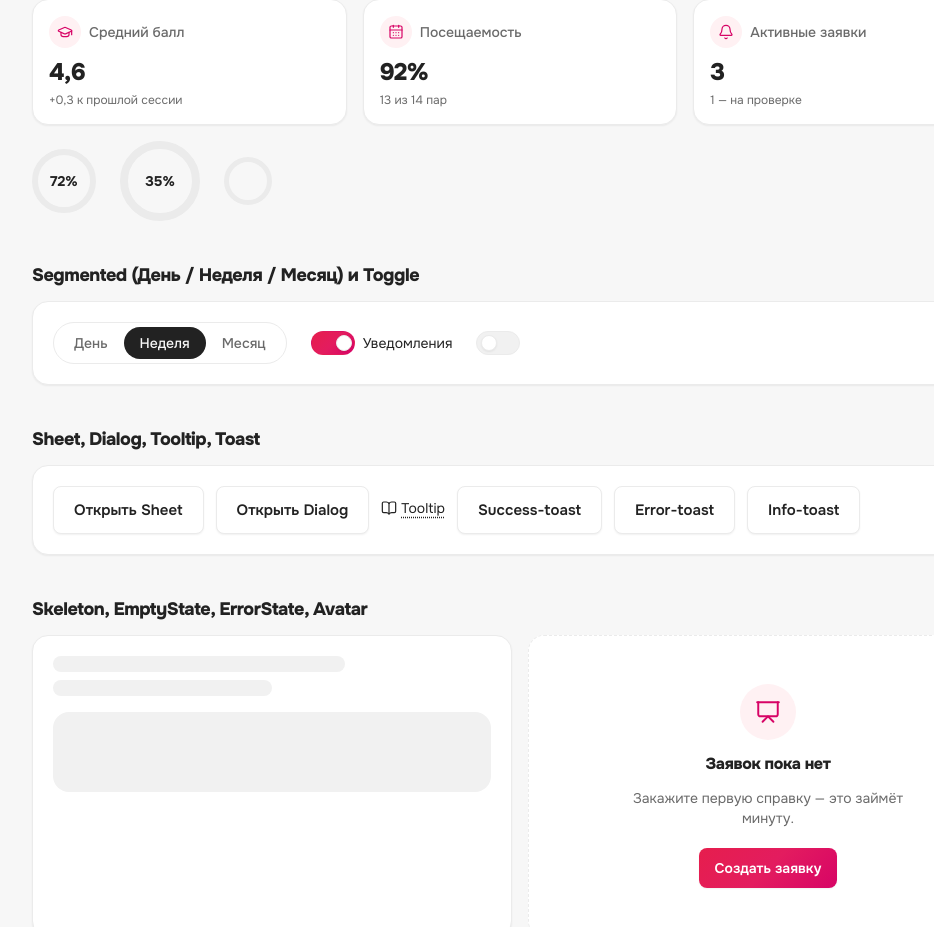
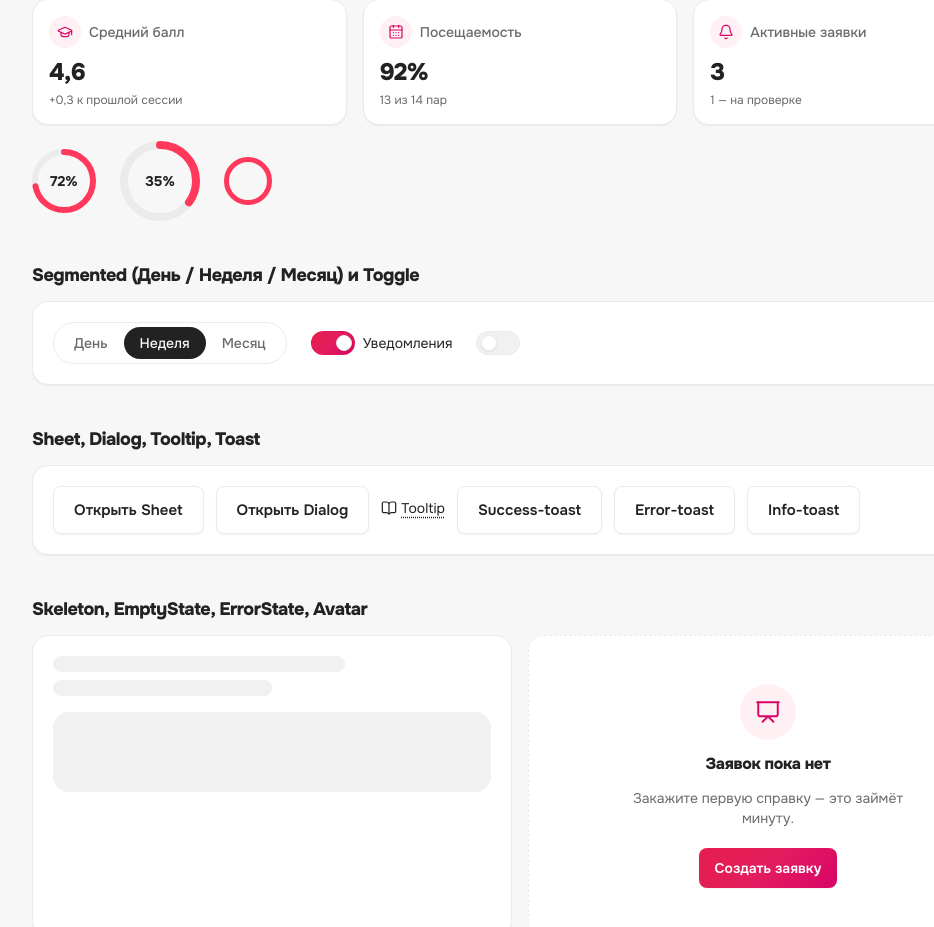
Before and after one commit to Fighter90/digital_university, a Next.js app: page /design in a window 1280 px wide. Shown: the part 1638-2565 px from the top of the page, without its empty margins (120-1054 px from the left). Built offline with nearby package versions, Linux system fonts and the light colour scheme.

Commit message:
fix(design): ProgressRing colors via inline style — var() unsupported in SVG presentation attributes — DIG-13

```diff
--- a/src/components/ui/progress-ring.tsx
+++ b/src/components/ui/progress-ring.tsx
@@ -35,12 +35,14 @@ export function ProgressRing({
       style={{ width: size, height: size }}
     >
       <svg width={size} height={size} viewBox={`0 0 ${size} ${size}`} aria-hidden="true">
+        {/* stroke через inline style: var() в presentation-атрибутах SVG
+            браузеры не подставляют — дуга рендерилась без цвета */}
         <circle
           cx={size / 2}
           cy={size / 2}
           r={r}
           fill="none"
-          stroke="var(--border)"
+          style={{ stroke: 'var(--border)' }}
           strokeWidth={stroke}
         />
         <circle
@@ -49,7 +51,7 @@ export function ProgressRing({
           cy={size / 2}
           r={r}
           fill="none"
-          stroke="var(--du-accent)"
+          style={{ stroke: 'var(--accent)' }}
           strokeWidth={stroke}
           strokeLinecap="round"
           strokeDasharray={circumference}
```
Also changed, not shown: 3 other files (tests, documents, lock files or other folders).
